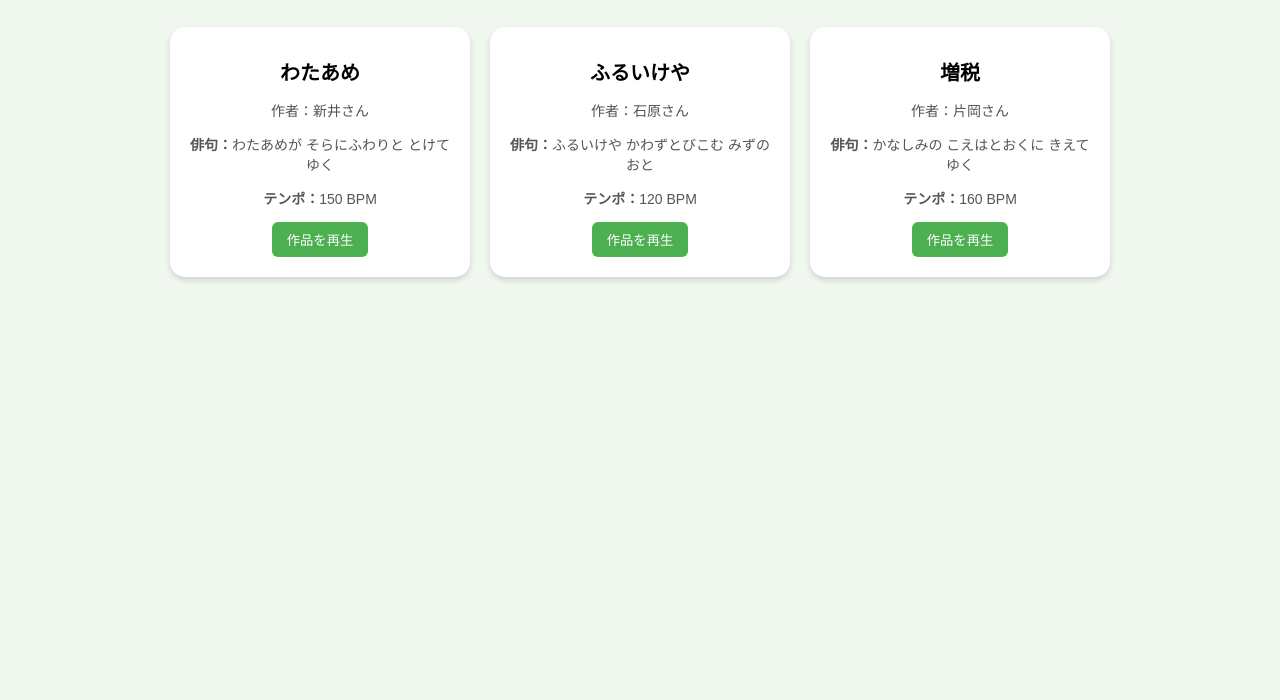
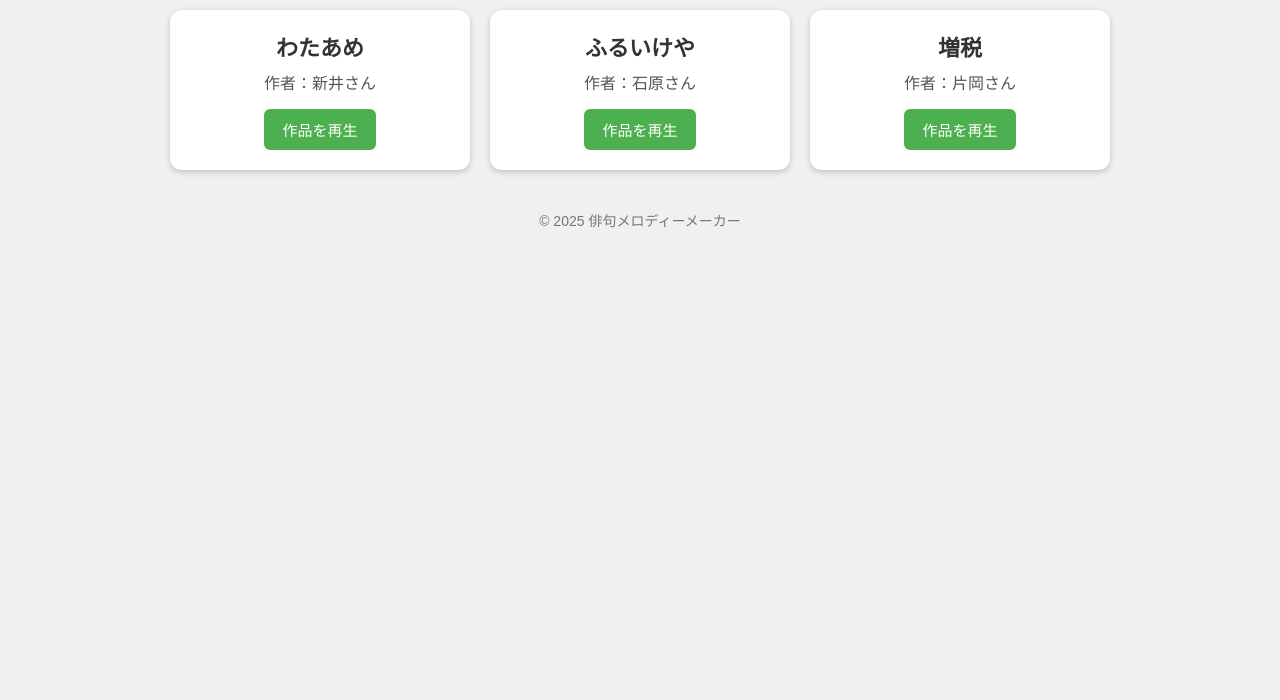
Before and after one commit to nagaasa/haikumelody6, a plain HTML site: page gallery.html in a window 1280 px wide. Shown: the part 100-800 px from the top of the page. Drawn offline with Linux system fonts and the light colour scheme.

Commit message:
Update gallery.html

```diff
--- a/gallery.html
+++ b/gallery.html
@@ -1,50 +1,121 @@
 <!DOCTYPE html>
 <html lang="ja">
 <head>
-  <meta charset="UTF-8">
+  <meta charset="UTF-8" />
   <title>俳句メロディー作品ギャラリー</title>
   <style>
-    body { font-family: "Yu Gothic", sans-serif; background: #f0f8f0; text-align: center; margin: 0; }
-    h1 { background: #4caf50; color: white; padding: 15px; border-radius: 0 0 10px 10px; }
-    .gallery { display: flex; justify-content: center; flex-wrap: wrap; gap: 20px; margin-top: 30px; }
+    body {
+      font-family: "Yu Gothic", sans-serif;
+      background-color: #f0f0f0;
+      margin: 0;
+      text-align: center;
+    }
+    header {
+      background-color: #4caf50;
+      color: white;
+      padding: 20px 0;
+      font-size: 28px;
+      font-weight: bold;
+    }
+    .gallery {
+      display: flex;
+      flex-wrap: wrap;
+      justify-content: center;
+      margin: 30px;
+      gap: 20px;
+    }
     .card {
-      background: white; width: 260px; padding: 20px; border-radius: 15px;
-      box-shadow: 0 3px 6px rgba(0,0,0,0.15); transition: transform 0.2s;
+      background-color: white;
+      border-radius: 12px;
+      box-shadow: 0 2px 6px rgba(0, 0, 0, 0.2);
+      width: 260px;
+      padding: 20px;
+      text-align: center;
+      transition: transform 0.2s;
     }
-    .card:hover { transform: scale(1.05); }
-    .card h2 { font-size: 20px; margin: 10px 0; }
-    .card p { font-size: 14px; color: #555; }
-    .card button {
-      background: #4caf50; color: white; border: none; border-radius: 6px;
-      padding: 8px 15px; cursor: pointer;
+    .card:hover {
+      transform: scale(1.03);
     }
-    .card button:hover { background: #388e3c; }
+    h3 {
+      margin: 0;
+      font-size: 22px;
+      color: #333;
+    }
+    p {
+      margin: 8px 0 15px;
+      color: #555;
+    }
+    button {
+      background-color: #4caf50;
+      color: white;
+      border: none;
+      padding: 10px 18px;
+      border-radius: 6px;
+      cursor: pointer;
+      transition: background-color 0.2s;
+      font-size: 15px;
+    }
+    button:hover {
+      background-color: #45a049;
+    }
+    footer {
+      margin-top: 40px;
+      color: #777;
+      font-size: 14px;
+    }
   </style>
 </head>
 <body>
-  <h1>🎵 俳句メロディー作品ギャラリー 🎵</h1>
-  <div class="gallery" id="gallery"></div>
+  <header>🎵 俳句メロディー作品ギャラリー 🎵</header>
+
+  <div class="gallery" id="galleryContainer"></div>
+
+  <footer>© 2025 俳句メロディーメーカー</footer>
 
   <script>
+    // === 🏫 ギャラリー作品データをここに登録 ===
     const works = [
-      { title: "わたあめ", author: "新井さん", haiku: "わたあめが そらにふわりと とけてゆく", tempo: 150, file: "works/arai.json" },
-      { title: "ふるいけや", author: "石原さん", haiku: "ふるいけや かわずとびこむ みずのおと", tempo: 120, file: "works/ishihara.json" },
-      { title: "増税", author: "片岡さん", haiku: "かなしみの こえはとおくに きえてゆく", tempo: 160, file: "works/kataoka.json" }
+      {
+        title: "わたあめ",
+        author: "新井さん",
+        path: "works/arai.json"
+      },
+      {
+        title: "ふるいけや",
+        author: "石原さん",
+        path: "works/ishihara.json"
+      },
+      {
+        title: "増税",
+        author: "片岡さん",
+        path: "works/kataoka.json"
+      }
     ];
 
-    const galleryDiv = document.getElementById("gallery");
+    // === 📦 作品カードを自動生成 ===
+    const container = document.getElementById("galleryContainer");
 
     works.forEach(work => {
       const card = document.createElement("div");
       card.className = "card";
-      card.innerHTML = `
-        <h2>${work.title}</h2>
-        <p>作者：${work.author}</p>
-        <p><b>俳句：</b>${work.haiku}</p>
-        <p><b>テンポ：</b>${work.tempo} BPM</p>
-        <button onclick="location.href='index.html?data=${work.file}'">作品を再生</button>
-      `;
-      galleryDiv.appendChild(card);
+
+      const title = document.createElement("h3");
+      title.textContent = work.title;
+
+      const author = document.createElement("p");
+      author.textContent = `作者：${work.author}`;
+
+      const button = document.createElement("button");
+      button.textContent = "作品を再生";
+      button.onclick = () => {
+        // ✅ index.htmlに作品パスを渡して開く
+        window.location.href = `index.html?data=${work.path}`;
+      };
+
+      card.appendChild(title);
+      card.appendChild(author);
+      card.appendChild(button);
+      container.appendChild(card);
     });
   </script>
 </body>
```
